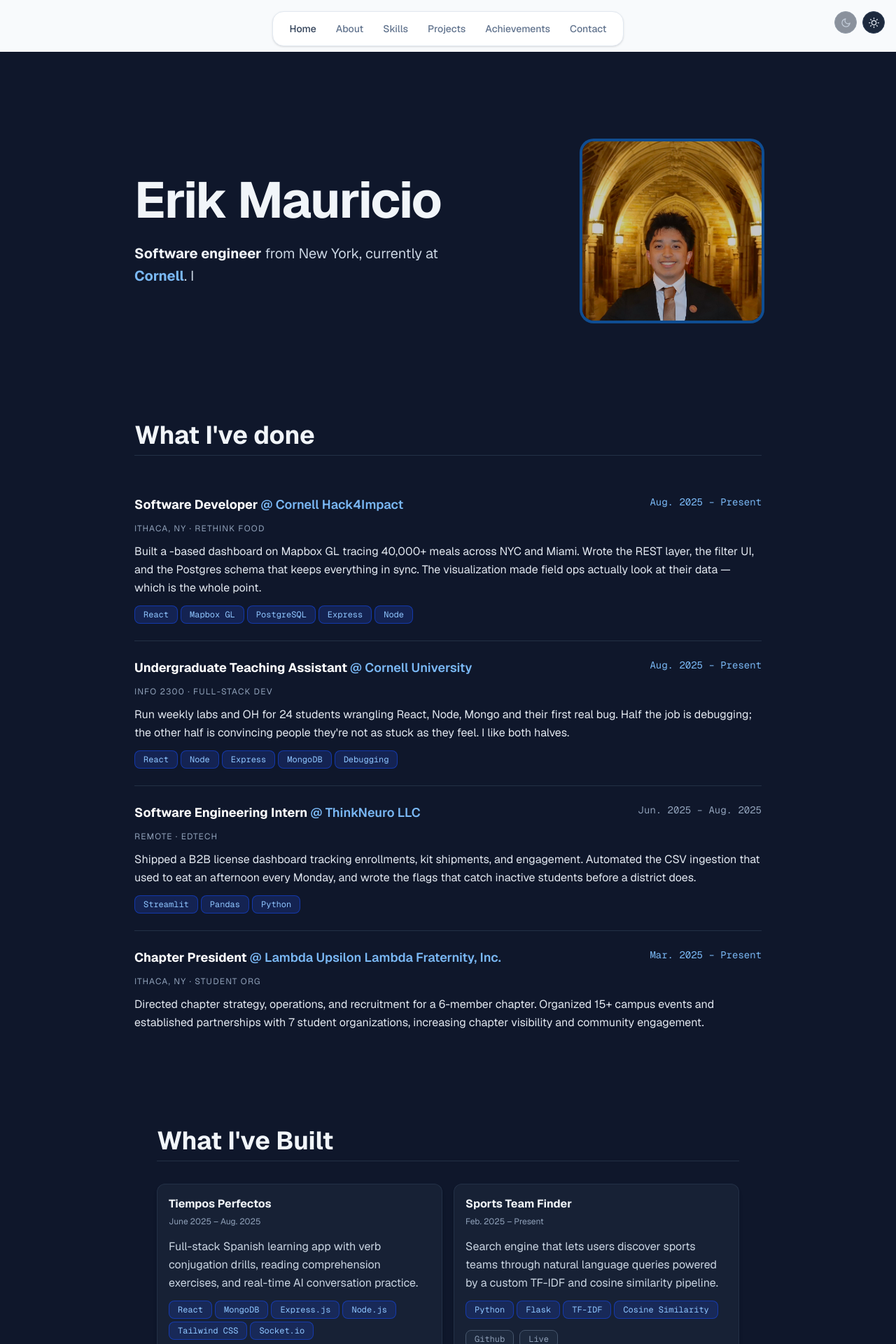
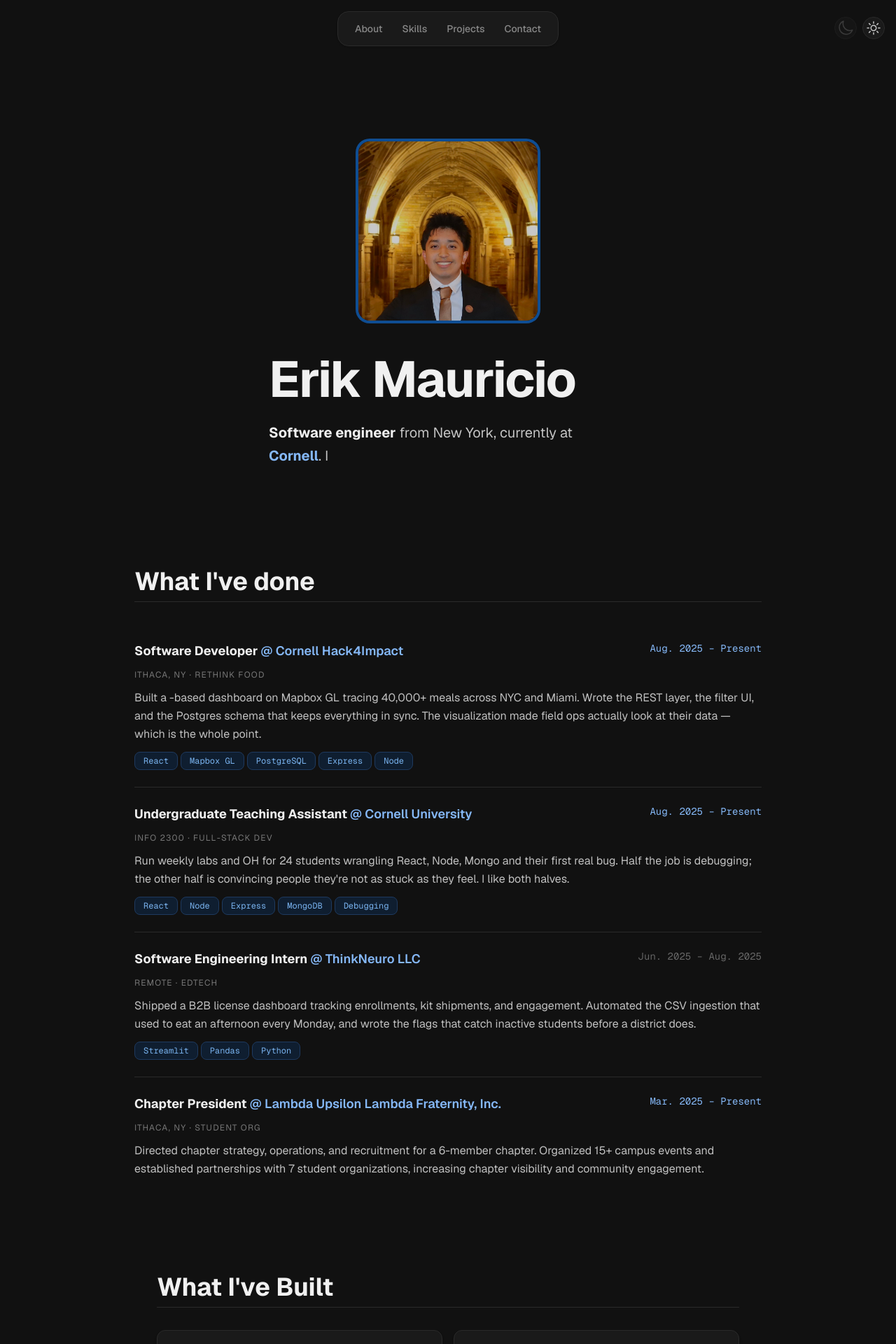
Before and after one commit to erik-mauricio/portfolio-website, a Next.js app: page / in a window 1280 px wide. Shown: the top 1920 px of the page at 70% size. Built offline with nearby package versions, Linux system fonts and the light colour scheme.

Commit message:
changed dark mode colors

```diff
--- a/src/app/component-library/Card.tsx
+++ b/src/app/component-library/Card.tsx
@@ -6,7 +6,7 @@
 };
 
 const themeStyles = {
-  dark: "bg-slate-800/60 border-slate-700/50 shadow-md",
+  dark: "bg-[#1a1a1a] border-[#2a2a2a] shadow-md",
   light: "bg-white border-slate-200 shadow-sm",
 };
 
--- a/src/app/component-library/Chip.tsx
+++ b/src/app/component-library/Chip.tsx
@@ -5,13 +5,13 @@
 };
 
 const darkVariantStyles: Record<string, string> = {
-  tech:         "border-blue-700/60  text-blue-300   bg-blue-900/40   hover:bg-blue-800/60  hover:text-blue-100",
-  class:        "border-rose-700/60  text-rose-300   bg-rose-900/40   hover:bg-rose-800/60  hover:text-rose-100",
-  org:          "border-emerald-700/60 text-emerald-300 bg-emerald-900/40 hover:bg-emerald-800/60 hover:text-emerald-100",
-  programming:  "border-sky-700/60   text-sky-300    bg-sky-900/40    hover:bg-sky-800/60   hover:text-sky-100",
-  framework:    "border-violet-700/60 text-violet-300 bg-violet-900/40 hover:bg-violet-800/60 hover:text-violet-100",
-  tool:         "border-amber-700/60  text-amber-300  bg-amber-900/40  hover:bg-amber-800/60  hover:text-amber-100",
-  "":           "border-slate-600/60  text-slate-300  bg-slate-800/40  hover:bg-slate-700/60  hover:text-slate-100",
+  tech:         "border-[#1e3a5f] text-[#7ab4f0] bg-[#0f1e30] hover:bg-[#152840] hover:text-[#a8d0ff]",
+  class:        "border-[#5f1e1e] text-[#f09090] bg-[#300f0f] hover:bg-[#401515] hover:text-[#ffc0c0]",
+  org:          "border-[#1a4a2e] text-[#70c090] bg-[#0e2818] hover:bg-[#143520] hover:text-[#a0ddb8]",
+  programming:  "border-[#1a3f5c] text-[#6ab2e8] bg-[#0e1f30] hover:bg-[#132a40] hover:text-[#9ed0ff]",
+  framework:    "border-[#3a1f5c] text-[#b08ae0] bg-[#1e1030] hover:bg-[#2a1540] hover:text-[#cdb0ff]",
+  tool:         "border-[#4a3510] text-[#d4a85a] bg-[#261a08] hover:bg-[#33230a] hover:text-[#f0c880]",
+  "":           "border-[#2a2a2a] text-[#999999] bg-[#181818] hover:bg-[#222222] hover:text-[#cccccc]",
 };
 
 const lightVariantStyles: Record<string, string> = {
@@ -27,7 +27,7 @@
 export default function Chip({ skill, variant, theme = "dark" }: ChipProps) {
   const styles = theme === "light" ? lightVariantStyles : darkVariantStyles;
   const colorClasses = styles[variant] ?? styles[""];
-  const ringOffset = theme === "light" ? "focus-visible:ring-offset-white" : "focus-visible:ring-offset-slate-900";
+  const ringOffset = theme === "light" ? "focus-visible:ring-offset-white" : "focus-visible:ring-offset-[#111111]";
   return (
     <span
       className={`inline-block text-xs px-3 py-1 rounded-lg border font-mono transition-colors cursor-default focus-visible:ring-2 focus-visible:ring-white focus-visible:ring-offset-2 ${ringOffset} ${colorClasses}`}
--- a/src/app/component-library/ExperienceInfo.tsx
+++ b/src/app/component-library/ExperienceInfo.tsx
@@ -13,13 +13,13 @@
 
 const themeStyles = {
   dark: {
-    wrapper: "divide-slate-800",
-    title: "text-white",
-    company: "text-[#7ab8f5]",
-    activeDate: "text-[#7ab8f5]",
-    inactiveDate: "text-slate-400",
-    subtitle: "text-slate-400",
-    description: "text-slate-200",
+    wrapper: "divide-[#222222]",
+    title: "text-[#f0f0f0]",
+    company: "text-[#85b8f7]",
+    activeDate: "text-[#85b8f7]",
+    inactiveDate: "text-[#666666]",
+    subtitle: "text-[#777777]",
+    description: "text-[#c0c0c0]",
   },
   light: {
     wrapper: "divide-slate-200",
--- a/src/app/page.tsx
+++ b/src/app/page.tsx
@@ -86,66 +86,67 @@
 
   const isLight = theme === "light";
 
-  const bg          = isLight ? "bg-slate-50"  : "bg-slate-900";
-  const sectionBg   = isLight ? "bg-slate-50 text-slate-900" : "bg-slate-900 text-slate-100";
-  const heading     = isLight ? "text-slate-900" : "text-slate-100";
-  const subText     = isLight ? "text-slate-500" : "text-slate-400";
-  const bodyText    = isLight ? "text-slate-700" : "text-slate-300";
-  const accent      = isLight ? "text-[#0F4D92]" : "text-[#7ab8f5]";
-  const divider     = isLight ? "border-slate-200" : "border-slate-700/60";
-  const expDivider  = isLight ? "divide-slate-200" : "divide-slate-700/60";
-  const chipLabel   = isLight ? "font-bold text-slate-700" : "font-bold text-slate-300";
+  const bg          = isLight ? "bg-slate-50"  : "bg-[#111111]";
+  const sectionBg   = isLight ? "bg-slate-50 text-slate-900" : "bg-[#111111] text-[#e2e2e2]";
+  const heading     = isLight ? "text-slate-900" : "text-[#f0f0f0]";
+  const subText     = isLight ? "text-slate-500" : "text-[#888888]";
+  const bodyText    = isLight ? "text-slate-700" : "text-[#c4c4c4]";
+  const accent      = isLight ? "text-[#0F4D92]" : "text-[#85b8f7]";
+  const divider     = isLight ? "border-slate-200" : "border-[#2a2a2a]";
+  const expDivider  = isLight ? "divide-slate-200" : "divide-[#2a2a2a]";
+  const chipLabel   = isLight ? "font-bold text-slate-700" : "font-bold text-[#c4c4c4]";
 
-  const cardTitle  = isLight ? "text-slate-900" : "text-slate-100";
-  const cardBody   = isLight ? "text-slate-600" : "text-slate-300";
-  const cardDate   = "text-slate-400";
+  const cardTitle  = isLight ? "text-slate-900" : "text-[#f0f0f0]";
+  const cardBody   = isLight ? "text-slate-600" : "text-[#b0b0b0]";
+  const cardDate   = isLight ? "text-slate-400" : "text-[#666666]";
   const cardBtn    = isLight
     ? "border-slate-300 text-slate-500 bg-white hover:border-slate-500 hover:text-slate-800"
-    : "border-slate-600 text-slate-400 bg-slate-800 hover:border-slate-400 hover:text-slate-200";
+    : "border-[#333333] text-[#999999] bg-[#1a1a1a] hover:border-[#555555] hover:text-[#e0e0e0]";
 
-  const footerBg   = isLight ? "bg-slate-100"  : "bg-slate-900";
-  const footerText = isLight ? "text-slate-500" : "text-slate-500";
-  const footerLink = isLight ? "text-slate-600 hover:text-slate-900" : "text-slate-400 hover:text-slate-200";
-  const footerDivider = isLight ? "border-slate-300" : "border-slate-700/60";
+  const footerBg   = isLight ? "bg-slate-100"  : "bg-[#0d0d0d]";
+  const footerText = isLight ? "text-slate-500" : "text-[#555555]";
+  const footerLink = isLight ? "text-slate-600 hover:text-slate-900" : "text-[#888888] hover:text-[#cccccc]";
+  const footerDivider = isLight ? "border-slate-300" : "border-[#2a2a2a]";
 
   return (
     <>
-      {/* Nav bar */}
-      <div className="sticky top-0 z-50 flex justify-center px-4 pt-4 pb-2 bg-slate-50 dark:bg-slate-900">
+      <div className={`sticky top-0 z-50 flex justify-center px-4 pt-4 pb-2 transition-colors ${isLight ? "bg-slate-50" : "bg-[#111111]"}`}>
         <nav
           aria-label="Main navigation"
-          className="flex items-center gap-1 px-3 py-2 rounded-2xl border border-slate-200 bg-white shadow-sm dark:border-slate-700 dark:bg-slate-800"
+          className={`flex items-center gap-1 px-3 py-2 rounded-2xl border shadow-sm transition-colors ${isLight ? "border-slate-200 bg-white" : "border-[#2a2a2a] bg-[#1a1a1a]"}`}
         >
-          <a href="#about"    className="px-3 py-1.5 rounded-xl text-sm font-medium text-slate-700 transition-colors hover:bg-slate-100 dark:text-slate-300 dark:hover:bg-slate-700">Home</a>
-          <a href="#about"    className="px-3 py-1.5 rounded-xl text-sm font-medium text-slate-500 transition-colors hover:bg-slate-100 dark:text-slate-400 dark:hover:bg-slate-700">About</a>
-          <a href="#skills"   className="px-3 py-1.5 rounded-xl text-sm font-medium text-slate-500 transition-colors hover:bg-slate-100 dark:text-slate-400 dark:hover:bg-slate-700">Skills</a>
-          <a href="#projects" className="px-3 py-1.5 rounded-xl text-sm font-medium text-slate-500 transition-colors hover:bg-slate-100 dark:text-slate-400 dark:hover:bg-slate-700">Projects</a>
-          <a href="#work"     className="px-3 py-1.5 rounded-xl text-sm font-medium text-slate-500 transition-colors hover:bg-slate-100 dark:text-slate-400 dark:hover:bg-slate-700">Achievements</a>
-          <a href="mailto:em882@cornell.edu" className="px-3 py-1.5 rounded-xl text-sm font-medium text-slate-500 transition-colors hover:bg-slate-100 dark:text-slate-400 dark:hover:bg-slate-700">Contact</a>
+          <a href="#about"    className={`px-3 py-1.5 rounded-xl text-sm font-medium transition-colors ${isLight ? "text-slate-500 hover:bg-slate-100" : "text-[#888888] hover:bg-[#252525] hover:text-[#e0e0e0]"}`}>About</a>
+          <a href="#skills"   className={`px-3 py-1.5 rounded-xl text-sm font-medium transition-colors ${isLight ? "text-slate-500 hover:bg-slate-100" : "text-[#888888] hover:bg-[#252525] hover:text-[#e0e0e0]"}`}>Skills</a>
+          <a href="#projects" className={`px-3 py-1.5 rounded-xl text-sm font-medium transition-colors ${isLight ? "text-slate-500 hover:bg-slate-100" : "text-[#888888] hover:bg-[#252525] hover:text-[#e0e0e0]"}`}>Projects</a>
+          <a href="mailto:em882@cornell.edu" className={`px-3 py-1.5 rounded-xl text-sm font-medium transition-colors ${isLight ? "text-slate-500 hover:bg-slate-100" : "text-[#888888] hover:bg-[#252525] hover:text-[#e0e0e0]"}`}>Contact</a>
         </nav>
       </div>
 
-      {/* Theme toggle */}
-      <div className="fixed top-4 right-4 z-50 flex items-center gap-2">
+
+      <div className="fixed top-6 right-4 z-50 flex items-center gap-2">
         <button
           onClick={toggleTheme}
           aria-label="Switch to dark mode"
-          className={`w-8 h-8 flex items-center justify-center rounded-full border transition-colors ${isLight ? "border-slate-200 bg-white text-slate-600 hover:bg-slate-100" : "border-slate-700 bg-slate-800 text-slate-400 opacity-50 hover:opacity-100"}`}
+          className={`w-8 h-8 flex items-center justify-center rounded-full border transition-colors ${isLight ? "border-slate-200 bg-white text-slate-600 hover:bg-slate-100" : "border-[#2a2a2a] bg-[#1a1a1a] text-[#666666] opacity-50 hover:opacity-100"}`}
         >
-          <svg xmlns="http://www.w3.org/2000/svg" width="15" height="15" viewBox="0 0 24 24" fill="none" stroke="currentColor" strokeWidth="2" strokeLinecap="round" strokeLinejoin="round"><path d="M21 12.79A9 9 0 1 1 11.21 3 7 7 0 0 0 21 12.79z"/></svg>
+        <svg xmlns="http://www.w3.org/2000/svg" fill="none" viewBox="0 0 24 24" stroke-width="1.5" stroke="currentColor" className="size-6">
+          <path stroke-linecap="round" stroke-linejoin="round" d="M21.752 15.002A9.72 9.72 0 0 1 18 15.75c-5.385 0-9.75-4.365-9.75-9.75 0-1.33.266-2.597.748-3.752A9.753 9.753 0 0 0 3 11.25C3 16.635 7.365 21 12.75 21a9.753 9.753 0 0 0 9.002-5.998Z" />
+        </svg>
         </button>
         <button
           onClick={toggleTheme}
           aria-label="Switch to light mode"
-          className={`w-8 h-8 flex items-center justify-center rounded-full border transition-colors ${!isLight ? "border-slate-700 bg-slate-800 text-slate-200 hover:bg-slate-700" : "border-slate-200 bg-white text-slate-400 opacity-50 hover:opacity-100"}`}
+          className={`w-8 h-8 flex items-center justify-center rounded-full border transition-colors ${!isLight ? "border-[#2a2a2a] bg-[#1a1a1a] text-[#c4c4c4] hover:bg-[#252525]" : "border-slate-200 bg-white text-slate-400 opacity-50 hover:opacity-100"}`}
         >
-          <svg xmlns="http://www.w3.org/2000/svg" width="15" height="15" viewBox="0 0 24 24" fill="none" stroke="currentColor" strokeWidth="2" strokeLinecap="round" strokeLinejoin="round"><circle cx="12" cy="12" r="5"/><line x1="12" y1="1" x2="12" y2="3"/><line x1="12" y1="21" x2="12" y2="23"/><line x1="4.22" y1="4.22" x2="5.64" y2="5.64"/><line x1="18.36" y1="18.36" x2="19.78" y2="19.78"/><line x1="1" y1="12" x2="3" y2="12"/><line x1="21" y1="12" x2="23" y2="12"/><line x1="4.22" y1="19.78" x2="5.64" y2="18.36"/><line x1="18.36" y1="5.64" x2="19.78" y2="4.22"/></svg>
+        <svg xmlns="http://www.w3.org/2000/svg" fill="none" viewBox="0 0 24 24" stroke-width="1.5" stroke="currentColor" className="size-6">
+          <path stroke-linecap="round" stroke-linejoin="round" d="M12 3v2.25m6.364.386-1.591 1.591M21 12h-2.25m-.386 6.364-1.591-1.591M12 18.75V21m-4.773-4.227-1.591 1.591M5.25 12H3m4.227-4.773L5.636 5.636M15.75 12a3.75 3.75 0 1 1-7.5 0 3.75 3.75 0 0 1 7.5 0Z" />
+        </svg>
         </button>
       </div>
 
-      {/* Hero */}
+
       <section id="about" className={`w-full pt-32 pb-20 px-8 transition-colors ${sectionBg}`}>
-        <div className="max-w-4xl mx-auto flex items-center justify-between gap-12">
+        <div className="sm:flex flex-col-reverse max-w-4xl mx-auto flex items-center justify-between gap-12">
           <div className="flex flex-col gap-6 max-w-lg">
             <h1 className={`text-7xl font-bold leading-none tracking-tight ${heading}`}>
               Erik Mauricio
```
